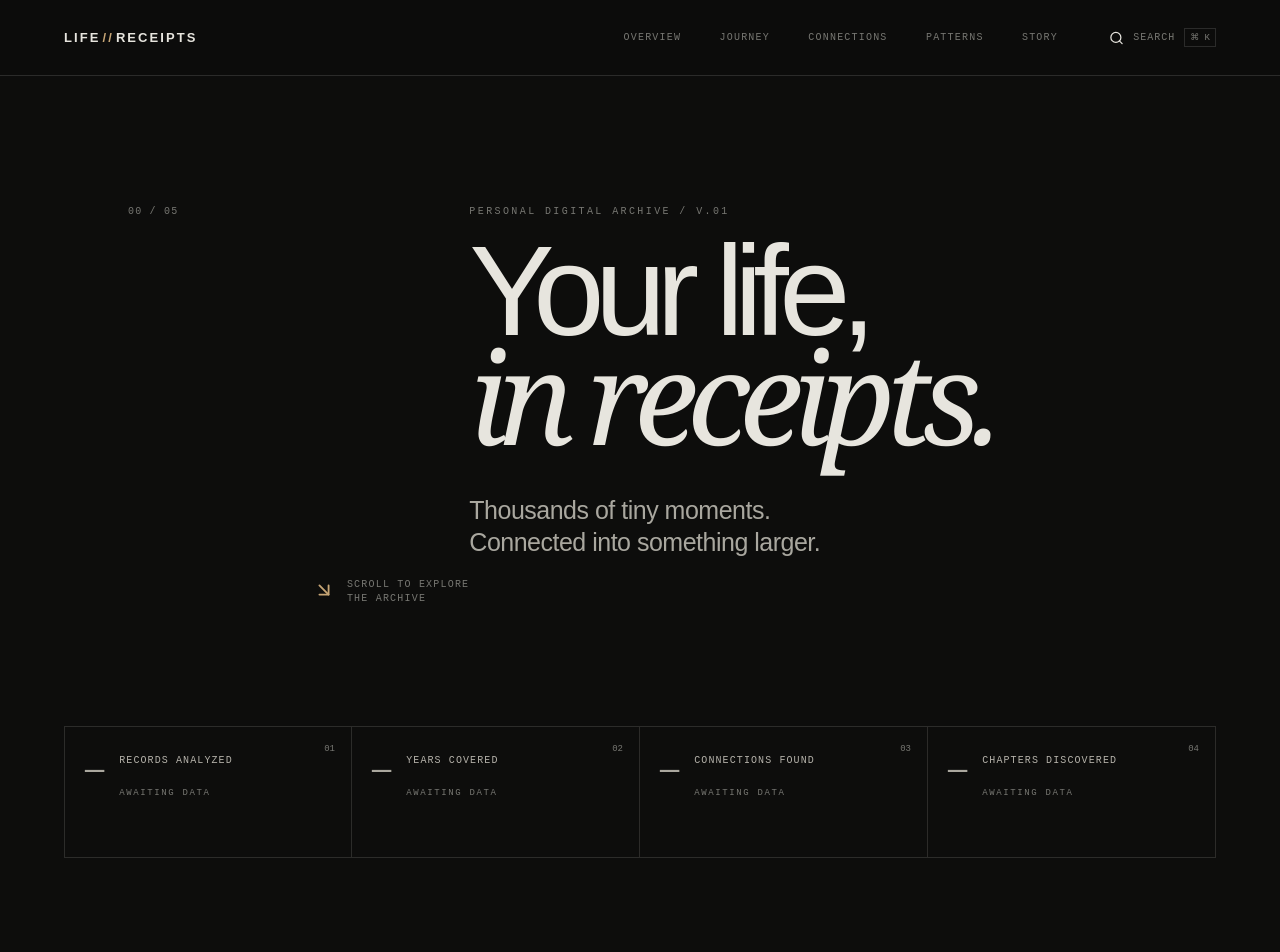
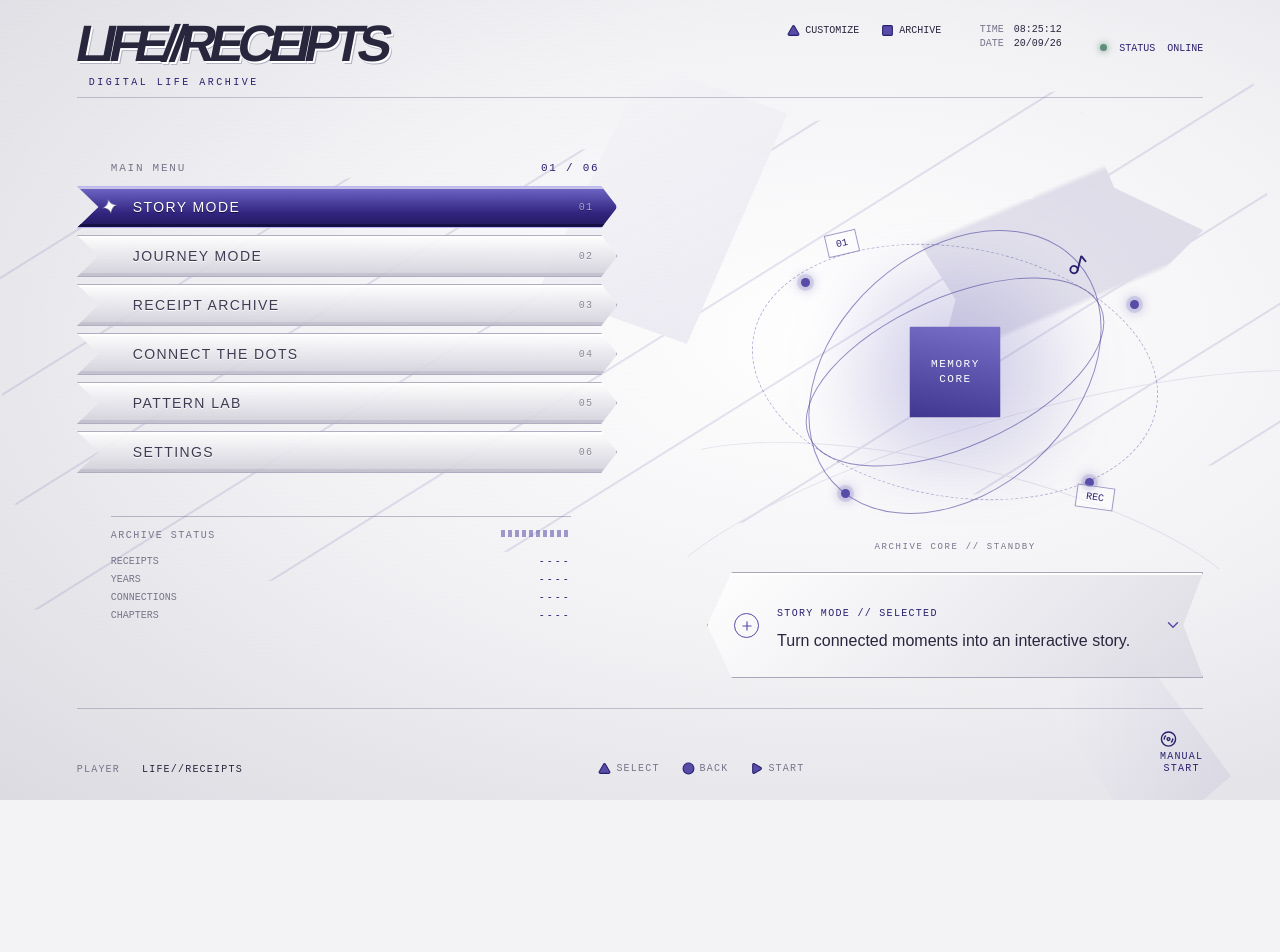
Before and after one commit to tushar22199/life-receipts-frontend-foundation, a Next.js app: page / in a window 1280 px wide. Shown: the top 952 px of the page. After the commit the page ends 800 px from the top, so only its background shows below. Built offline with nearby package versions, Linux system fonts and the light colour scheme.

Commit message:
feat: streamline globals.css with reduced variables and simplified styles

```diff
--- a/app/page.tsx
+++ b/app/page.tsx
@@ -1,114 +1,62 @@
 'use client'
 
-import { useState } from 'react'
-import { ArrowDownRight, ArrowUpRight, Menu, Search, Sparkles, X } from 'lucide-react'
+import { useEffect, useMemo, useState } from 'react'
+import { ChevronDown, ChevronUp, Circle, Disc3, Music2, Play, Plus, Square, Triangle } from 'lucide-react'
 
-const navItems = ['Overview', 'Journey', 'Connections', 'Patterns', 'Story']
-const statLabels = ['Records analyzed', 'Years covered', 'Connections found', 'Chapters discovered']
-const chapterLabels = ['Chapter 01', 'Chapter 02', 'Chapter 03']
+const menuItems = [
+  ['STORY MODE', 'Turn connected moments into an interactive story.'],
+  ['JOURNEY MODE', 'Explore the digital journey and discover periods of unusual activity.'],
+  ['RECEIPT ARCHIVE', 'Browse the individual fragments that make up the archive.'],
+  ['CONNECT THE DOTS', 'Discover relationships between moments that appear unrelated.'],
+  ['PATTERN LAB', 'Explore recurring behaviors, activity bursts and hidden patterns.'],
+  ['SETTINGS', 'Configure the archive experience.'],
+] as const
 
-function SectionKicker({ children }: { children: React.ReactNode }) {
-  return <p className="font-mono text-[10px] uppercase tracking-[0.24em] text-muted">{children}</p>
+function HudClock() {
+  const [now, setNow] = useState(new Date())
+  useEffect(() => { const timer = window.setInterval(() => setNow(new Date()), 1000); return () => window.clearInterval(timer) }, [])
+  return <div className="hud-time"><span>TIME</span><strong>{now.toLocaleTimeString('en-GB', { hour12: false })}</strong><span>DATE</span><strong>{now.toLocaleDateString('en-GB', { day: '2-digit', month: '2-digit', year: '2-digit' })}</strong></div>
 }
 
-function PlaceholderMark() {
-  return <span className="font-mono text-[9px] uppercase tracking-[0.18em] text-muted">Awaiting data</span>
+function ArchiveCore() {
+  return <div className="core-stage" aria-label="Abstract archive core illustration">
+    <div className="core-glow" />
+    <div className="core-orbit orbit-one" /><div className="core-orbit orbit-two" /><div className="core-orbit orbit-three" />
+    <div className="core-diamond"><span>MEMORY<br />CORE</span></div>
+    <div className="core-node node-1" /><div className="core-node node-2" /><div className="core-node node-3" /><div className="core-node node-4" />
+    <div className="core-fragment fragment-a">01</div><div className="core-fragment fragment-b">REC</div><Music2 className="core-music" aria-hidden="true" />
+    <p className="core-caption">ARCHIVE CORE // STANDBY</p>
+  </div>
 }
 
-function PulseVisual() {
-  return (
-    <div className="pulse-visual" aria-label="Empty life pulse visualization">
-      <div className="pulse-axis pulse-axis-top" />
-      <div className="pulse-axis pulse-axis-bottom" />
-      <div className="pulse-line pulse-line-one" />
-      <div className="pulse-line pulse-line-two" />
-      <div className="pulse-line pulse-line-three" />
-      <div className="pulse-center"><span /></div>
-      <div className="pulse-label pulse-label-left">Past</div>
-      <div className="pulse-label pulse-label-right">Present</div>
-      <div className="pulse-empty-copy">
-        <span className="font-mono text-[10px] uppercase tracking-[0.2em] text-accent">01 / 01</span>
-        <p>Your digital history is waiting to be decoded.</p>
-      </div>
-    </div>
-  )
-}
-
-function NetworkVisual() {
-  const nodes = [
-    ['node-a', 'MUSIC'], ['node-b', 'PLACES'], ['node-c', 'PURCHASES'],
-    ['node-d', 'PHOTOS'], ['node-e', 'MESSAGES'], ['node-f', 'SEARCHES'], ['node-g', 'EVENTS'],
-  ]
-  return (
-    <div className="network-visual" aria-label="Empty network visualization placeholder">
-      <svg className="network-lines" viewBox="0 0 640 340" preserveAspectRatio="none" aria-hidden="true">
-        <path d="M320 169 L94 76 M320 169 L186 270 M320 169 L530 76 M320 169 L494 270 M320 169 L78 205 M320 169 L562 195" />
-        <path d="M94 76 L186 270 M530 76 L494 270 M78 205 L562 195" opacity=".35" />
-      </svg>
-      {nodes.map(([className, label]) => <div key={className} className={`network-node ${className}`}><i /><span>{label}</span></div>)}
-      <div className="network-core"><Sparkles aria-hidden="true" /><span>YOUR<br />LIFE</span></div>
-      <div className="network-note">A map of the moments<br />that shaped you.</div>
-    </div>
-  )
+function ArchiveStatus() {
+  return <div className="archive-status"><div className="status-heading"><span>ARCHIVE STATUS</span><i /></div><div className="status-grid"><span>RECEIPTS</span><b>----</b><span>YEARS</span><b>----</b><span>CONNECTIONS</span><b>----</b><span>CHAPTERS</span><b>----</b></div></div>
 }
 
 export default function Page() {
-  const [menuOpen, setMenuOpen] = useState(false)
-  const [searchOpen, setSearchOpen] = useState(false)
+  const [selected, setSelected] = useState(0)
+  const [started, setStarted] = useState(false)
+  const item = menuItems[selected]
+  const progress = useMemo(() => `${String(selected + 1).padStart(2, '0')} / ${String(menuItems.length).padStart(2, '0')}`, [selected])
 
-  return (
-    <main className="archive-shell">
-      <header className="site-header">
-        <a className="wordmark" href="#overview" aria-label="Life Receipts home">LIFE<span>//</span>RECEIPTS</a>
-        <nav className={menuOpen ? 'site-nav is-open' : 'site-nav'} aria-label="Primary navigation">
-          {navItems.map((item) => <a key={item} href={`#${item.toLowerCase()}`} onClick={() => setMenuOpen(false)}>{item}</a>)}
-        </nav>
-        <div className="header-actions">
-          <button className="search-trigger" onClick={() => setSearchOpen(!searchOpen)} aria-label="Toggle global search" aria-expanded={searchOpen}><Search aria-hidden="true" /><span>Search</span><kbd>⌘ K</kbd></button>
-          <button className="mobile-menu" onClick={() => setMenuOpen(!menuOpen)} aria-label={menuOpen ? 'Close menu' : 'Open menu'}>{menuOpen ? <X /> : <Menu />}</button>
-        </div>
-      </header>
-      {searchOpen && <div className="search-panel"><Search aria-hidden="true" /><input autoFocus placeholder="Search your receipts..." aria-label="Search your receipts" /><button onClick={() => setSearchOpen(false)} aria-label="Close search"><X /></button></div>}
+  useEffect(() => {
+    const onKeyDown = (event: KeyboardEvent) => {
+      if (event.key === 'ArrowDown') { event.preventDefault(); setSelected((value) => (value + 1) % menuItems.length) }
+      if (event.key === 'ArrowUp') { event.preventDefault(); setSelected((value) => (value - 1 + menuItems.length) % menuItems.length) }
+      if (event.key === 'Enter') { event.preventDefault(); setStarted(true) }
+    }
+    window.addEventListener('keydown', onKeyDown)
+    return () => window.removeEventListener('keydown', onKeyDown)
+  }, [])
 
-      <section id="overview" className="hero archive-section">
-        <div className="hero-index font-mono">00 / 05</div>
-        <div className="hero-copy">
-          <SectionKicker>Personal digital archive / v.01</SectionKicker>
-          <h1>Your life,<br /><em>in receipts.</em></h1>
-          <p className="hero-subtitle">Thousands of tiny moments.<br />Connected into something larger.</p>
-        </div>
-        <div className="hero-aside"><ArrowDownRight aria-hidden="true" /><span>Scroll to explore<br />the archive</span></div>
-      </section>
-
-      <section className="stats-grid" aria-label="Archive statistics placeholders">
-        {statLabels.map((label, index) => <div className="stat-item" key={label}><span className="stat-number">—</span><div><p>{label}</p><PlaceholderMark /></div><span className="stat-index">0{index + 1}</span></div>)}
-      </section>
-
-      <section id="journey" className="archive-section content-section">
-        <div className="section-heading"><div><SectionKicker>01 / The pulse</SectionKicker><h2>Life <em>pulse.</em></h2></div><p className="section-intro">A living trace of your digital<br className="hidden md:block" /> existence, across time.</p></div>
-        <PulseVisual />
-      </section>
-
-      <section id="patterns" className="archive-section content-section split-section">
-        <div><SectionKicker>02 / Initial findings</SectionKicker><h2>What we <em>found.</em></h2><div className="empty-message"><span className="empty-rule" /><p>Insights will appear once<br />your receipts are analyzed.</p></div></div>
-        <div className="stamp">DATA<br />PENDING</div>
-      </section>
-
-      <section className="archive-section content-section" aria-labelledby="chapters-title">
-        <div className="section-heading"><div><SectionKicker>03 / The narrative</SectionKicker><h2 id="chapters-title">Life <em>chapters.</em></h2></div><PlaceholderMark /></div>
-        <div className="chapters-grid">{chapterLabels.map((chapter, index) => <article className="chapter-card" key={chapter}><span className="chapter-number">0{index + 1}</span><div className="chapter-placeholder"><div className="chapter-orbit" /><span>{chapter}</span><PlaceholderMark /></div><p>Placeholder chapter</p><ArrowUpRight aria-hidden="true" /></article>)}</div>
-      </section>
-
-      <section id="connections" className="archive-section content-section connect-section">
-        <div className="section-heading"><div><SectionKicker>04 / The constellation</SectionKicker><h2>Connect the <em>dots.</em></h2></div><p className="section-intro">The invisible threads between<br />the things you leave behind.</p></div>
-        <NetworkVisual />
-      </section>
-
-      <section id="story" className="story-cta archive-section"><SectionKicker>05 / The complete picture</SectionKicker><h2>Enter <em>story mode.</em></h2><p>Turn the fragments into something you can feel.</p><a href="#overview" className="story-button">Begin the reconstruction <ArrowUpRight aria-hidden="true" /></a></section>
-      <footer className="site-footer"><span>LIFE//RECEIPTS</span><span>YOUR LIFE, DECODED.</span><span>FRONTEND FOUNDATION / 2026</span></footer>
-    </main>
-  )
+  return <main className="game-shell">
+    <div className="game-bg-art" aria-hidden="true"><div className="silhouette" /><div className="map-lines" /><div className="wave wave-a" /><div className="wave wave-b" /><div className="receipt-shard shard-a" /><div className="receipt-shard shard-b" /></div>
+    <header className="game-header"><div className="game-logo"><span>LIFE//RECEIPTS</span><small>DIGITAL LIFE ARCHIVE</small></div><div className="header-hud"><div className="hud-actions"><span><Triangle /> CUSTOMIZE</span><span><Square /> ARCHIVE</span></div><HudClock /><div className="online"><i /> STATUS&nbsp; ONLINE</div></div></header>
+    <div className="game-layout">
+      <section className="menu-column" aria-label="Main menu"><div className="menu-label"><span>MAIN MENU</span><b>{progress}</b></div><nav className="game-menu" aria-label="Archive modes">{menuItems.map(([label], index) => <button key={label} className={index === selected ? 'menu-item selected' : 'menu-item'} onMouseEnter={() => setSelected(index)} onFocus={() => setSelected(index)} onClick={() => setStarted(true)} aria-current={index === selected ? 'true' : undefined}><span className="menu-cursor" aria-hidden="true">✦</span><span>{label}</span><small>{String(index + 1).padStart(2, '0')}</small></button>)}</nav><ArchiveStatus /></section>
+      <section className="visual-column"><ArchiveCore /><div className="description-panel" aria-live="polite"><div className="panel-mark"><Plus /></div><div><span className="panel-kicker">{item[0]} // SELECTED</span><p>{item[1]}</p></div><ChevronDown className="panel-arrow" aria-hidden="true" /></div></section>
+    </div>
+    <footer className="game-footer"><div className="player-line"><span>PLAYER</span><strong>LIFE//RECEIPTS</strong></div><div className="controls"><span><Triangle /> SELECT</span><span><Circle /> BACK</span><span><Play /> START</span></div><div className="manual"><Disc3 /> MANUAL<br /><b>START</b></div></footer>
+    {started && <div className="start-notice" role="status"><strong>{item[0]}</strong><span>{item[1]}</span><button onClick={() => setStarted(false)}>CLOSE</button></div>}
+  </main>
 }
-
-// The attached reference image depicts a Dissidia Final Fantasy PSP menu: a pale, translucent game UI with stacked navigation rows and two handheld consoles.
-// It is not used as an application asset; the archive aesthetic above is intentionally distinct.
```
Also changed, not shown: app/globals.css.
